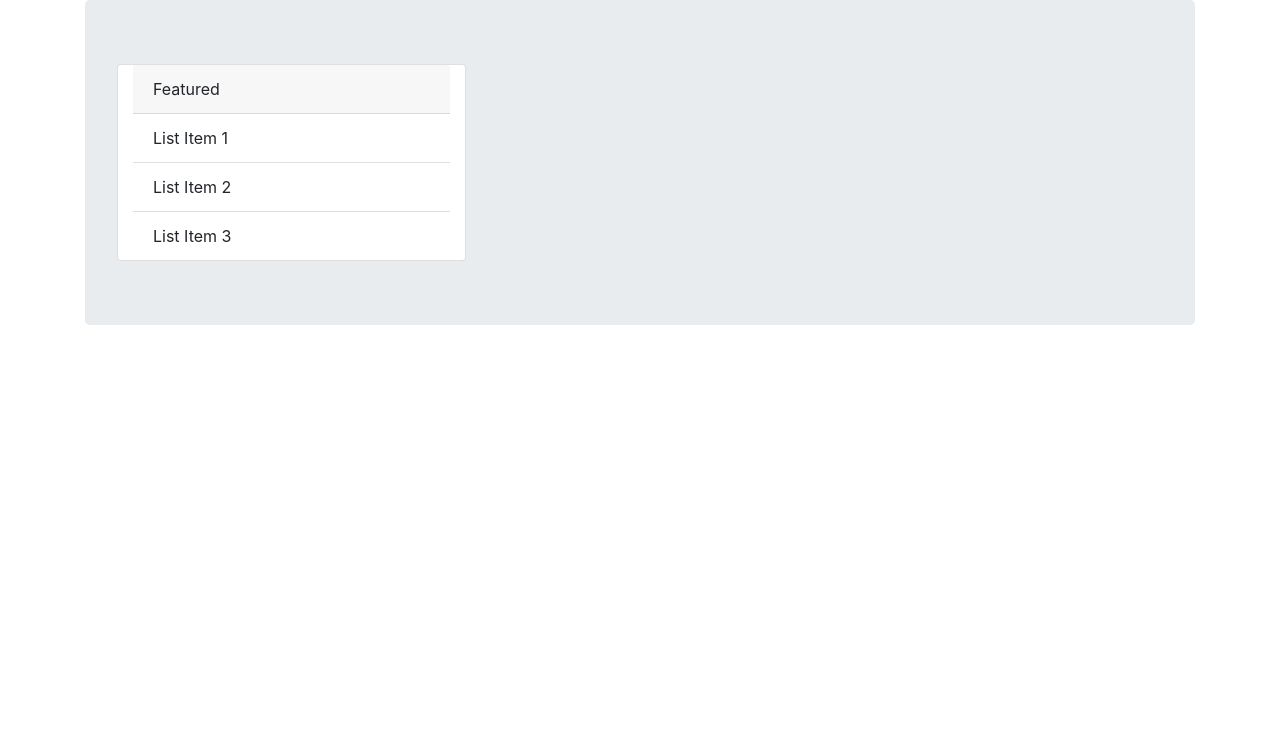
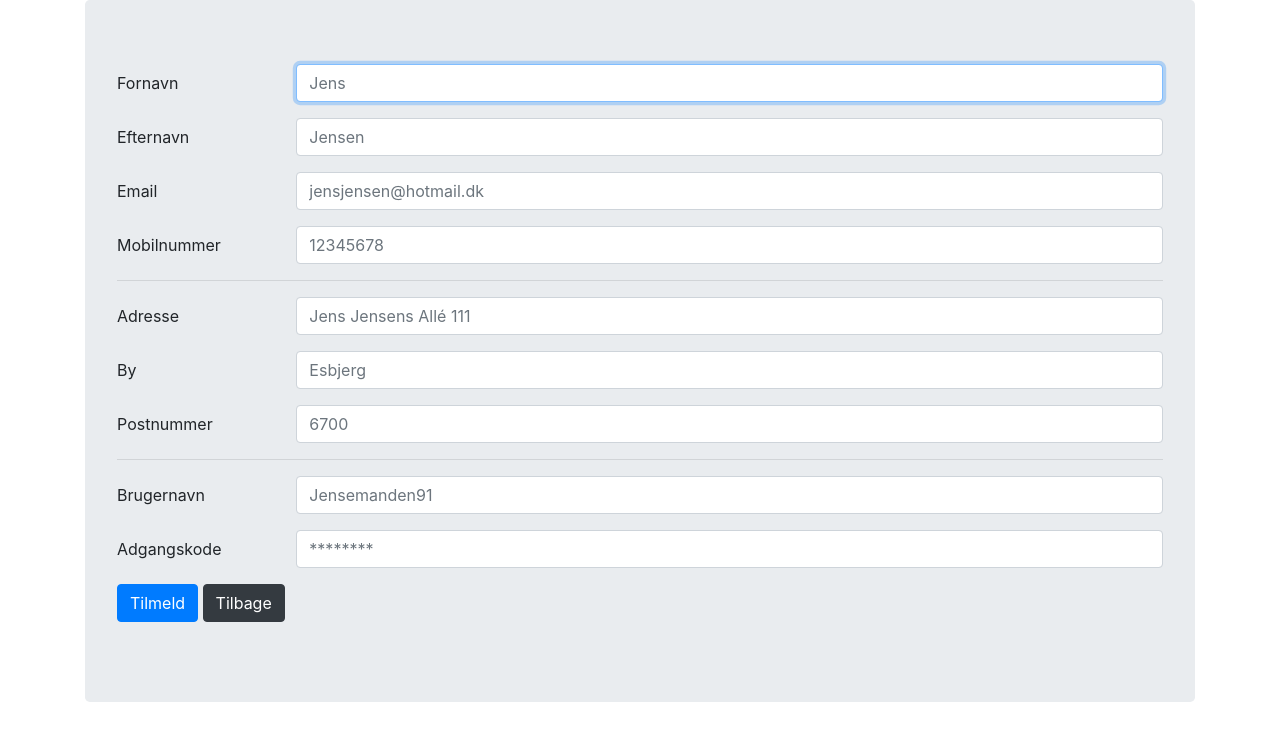
Before and after one commit to frodzet/StreamBoss-Design, a plain HTML site: page register.html in a window 1280 px wide. Drawn offline with Linux system fonts and the light colour scheme.

Commit message:
Update register.html

```diff
--- a/register.html
+++ b/register.html
@@ -12,14 +12,73 @@
 <!-- body code goes here -->
 <div class="container">
   <div class="jumbotron">
-	<div class="card col-md-4">
-	  <div class="card-header"> Featured </div>
-	  <ul class="list-group list-group-flush">
-	    <li class="list-group-item">List Item 1</li>
-	    <li class="list-group-item">List Item 2</li>
-	    <li class="list-group-item">List Item 3</li>
-      </ul>
-    </div>
+    <form>
+      <div class="form-group row">
+        <label for="inputFirstName" class="col-sm-2 col-form-label">Fornavn</label>
+        <div class="col-sm-10">
+          <input type="text" autofocus="true" class="form-control" id="inputFirstName" placeholder="Jens">
+        </div>
+      </div>
+      <div class="form-group row">
+        <label for="inputLastName" class="col-sm-2 col-form-label">Efternavn</label>
+        <div class="col-sm-10">
+          <input type="text" class="form-control" id="inputLastName" placeholder="Jensen">
+        </div>
+      </div>
+      <div class="form-group row">
+        <label for="inputEmail" class="col-sm-2 col-form-label">Email</label>
+        <div class="col-sm-10">
+          <input type="email" class="form-control" id="inputEmail" placeholder="jensjensen@hotmail.dk">
+        </div>
+      </div>
+      <div class="form-group row">
+        <label for="inputPhoneNumber" class="col-sm-2 col-form-label">Mobilnummer</label>
+        <div class="col-sm-10">
+          <input type="number" class="form-control" id="inputPhoneNumber" placeholder="12345678">
+        </div>
+      </div>
+		<!-- Adresse -->
+
+		<hr>
+		      <div class="form-group row">
+        <label for="inputAddress" class="col-sm-2 col-form-label">Adresse</label>
+        <div class="col-sm-10">
+          <input type="text" class="form-control" id="inputAddress" placeholder="Jens Jensens Allé 111">
+        </div>
+      </div>
+		      <div class="form-group row">
+        <label for="inputCity" class="col-sm-2 col-form-label">By</label>
+        <div class="col-sm-10">
+          <input type="text" class="form-control" id="inputCity" placeholder="Esbjerg">
+        </div>
+      </div>
+		      <div class="form-group row">
+        <label for="inputZipCode" class="col-sm-2 col-form-label">Postnummer</label>
+        <div class="col-sm-10">
+          <input type="number" class="form-control" id="inputZipCode" placeholder="6700">
+        </div>
+      </div>
+      <!-- Username & Password -->
+	<hr>
+      <div class="form-group row">
+        <label for="inputUserName" class="col-sm-2 col-form-label">Brugernavn</label>
+        <div class="col-sm-10">
+          <input type="text" class="form-control" id="inputUserName" placeholder="Jensemanden91">
+        </div>
+      </div>
+      <div class="form-group row">
+        <label for="inputPassword" class="col-sm-2 col-form-label">Adgangskode</label>
+        <div class="col-sm-10">
+          <input type="password" class="form-control" id="inputPassword" placeholder="********">
+        </div>
+      </div>
+      <div class="form-group row">
+        <div class="col-sm-10">
+          <button type="submit" class="btn btn-primary">Tilmeld</button>
+          <button type="submit" class="btn btn-dark">Tilbage</button>
+        </div>
+      </div>
+    </form>
   </div>
 </div>
 <!-- jQuery (necessary for Bootstrap's JavaScript plugins) -->
```
